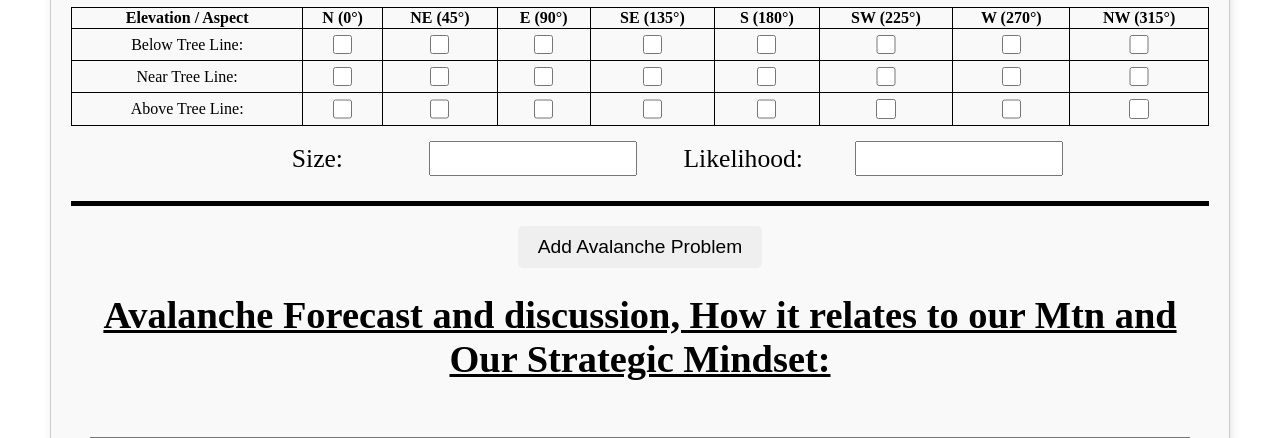
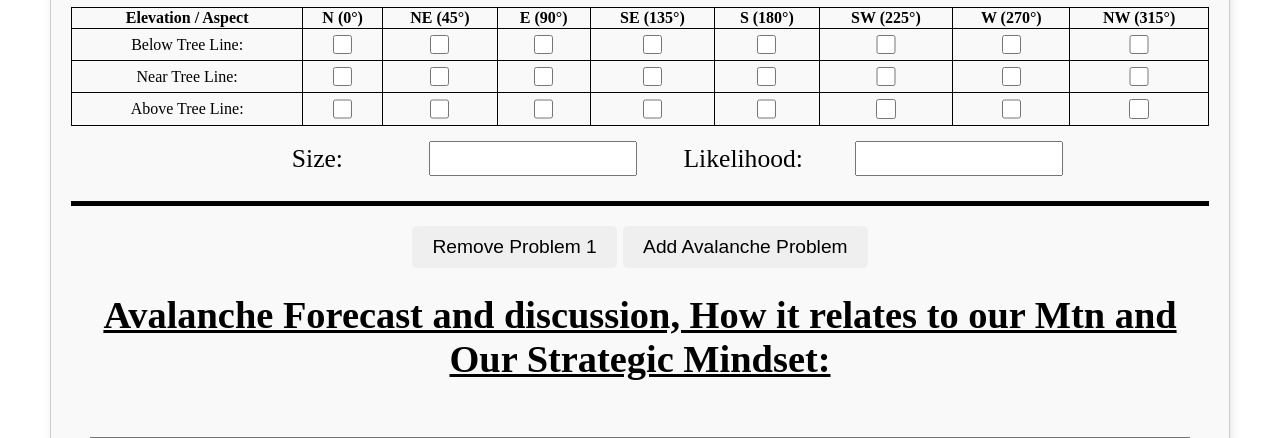
Before and after one commit to rhys-jordan/cbmr_weather_patrol_app, a Flask app: page /past-data in a window 1280 px wide; the page is wider, and only the part inside the window is pictured. Shown: the part 2367-2805 px from the top of that part. Run offline with Flask 3, Linux system fonts and the light colour scheme; the visitor is signed in with stand-in values (Sample User, id 1); some libraries are stand-ins or nearby versions.

Commit message:
Sprint 3: Deleting avalanche problem 1 same for past data form

```diff
--- a/CBMR_Weather/templates/past-data.html
+++ b/CBMR_Weather/templates/past-data.html
@@ -441,7 +441,9 @@
                 <input type="text" id="likelihood_1" name="likelihood_1">
             </div>
         </div>
-    <button type="button" onclick="addAvalancheProblem()">Add Avalanche Problem</button>
+    <button type="button" onclick="removeAvalancheProblem1('problem_1')" id="remove_1" name="remove_1">Remove Problem 1</button>
+    <button type="button" onclick="addAvalancheProblem()" id="add_avy" name="add_avy">Add Avalanche Problem</button>
+    <button type="button" onclick="restoreProblem1()" id="restore" name="restore" hidden="true">Restore Problem 1</button>
 
     <h1>Avalanche Forecast and discussion, How it relates to our Mtn and Our Strategic Mindset:</h1><br>
     <textarea id="avalanche_forecast_discussion" name="avalanche_forecast_discussion"></textarea>
```
